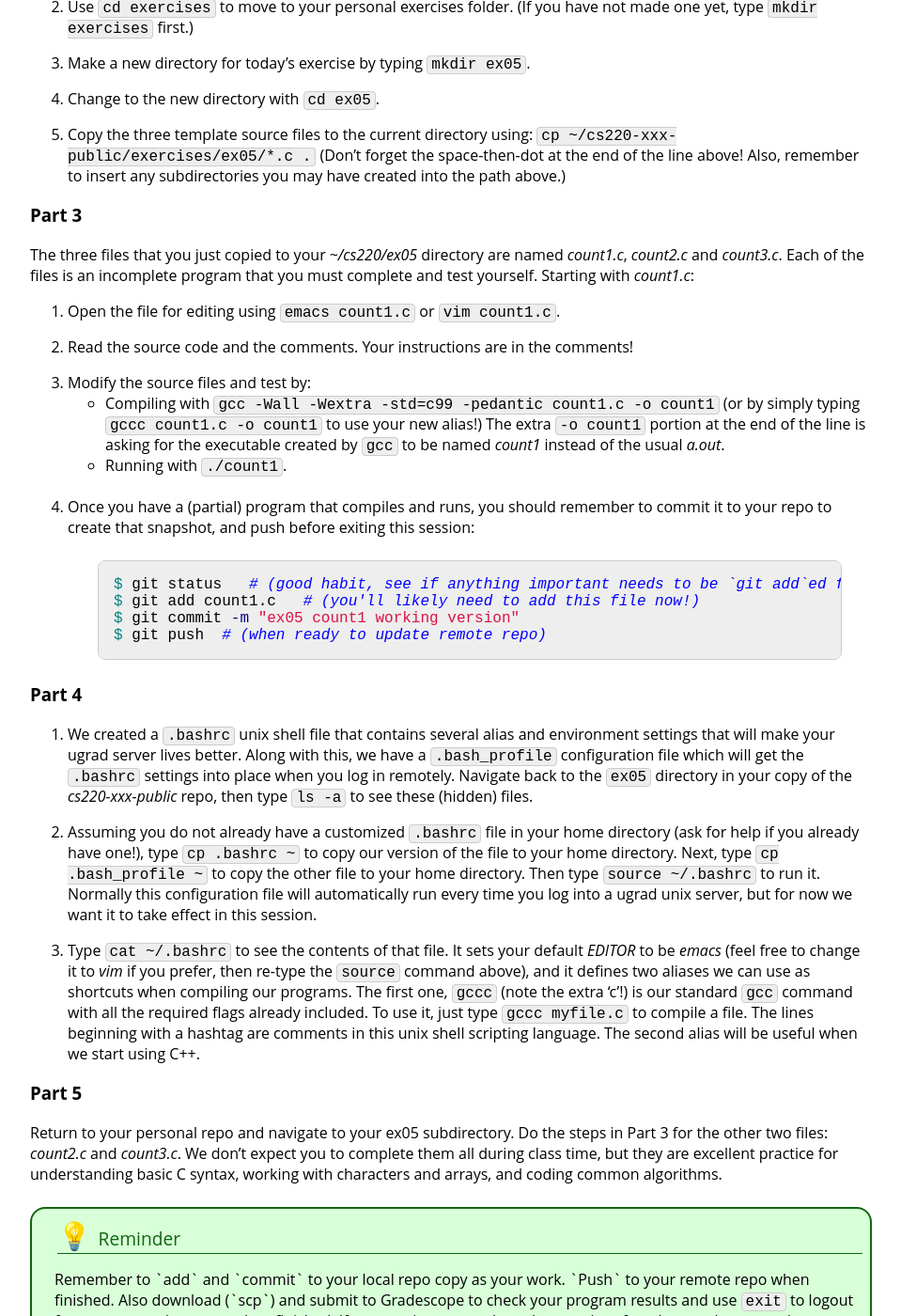
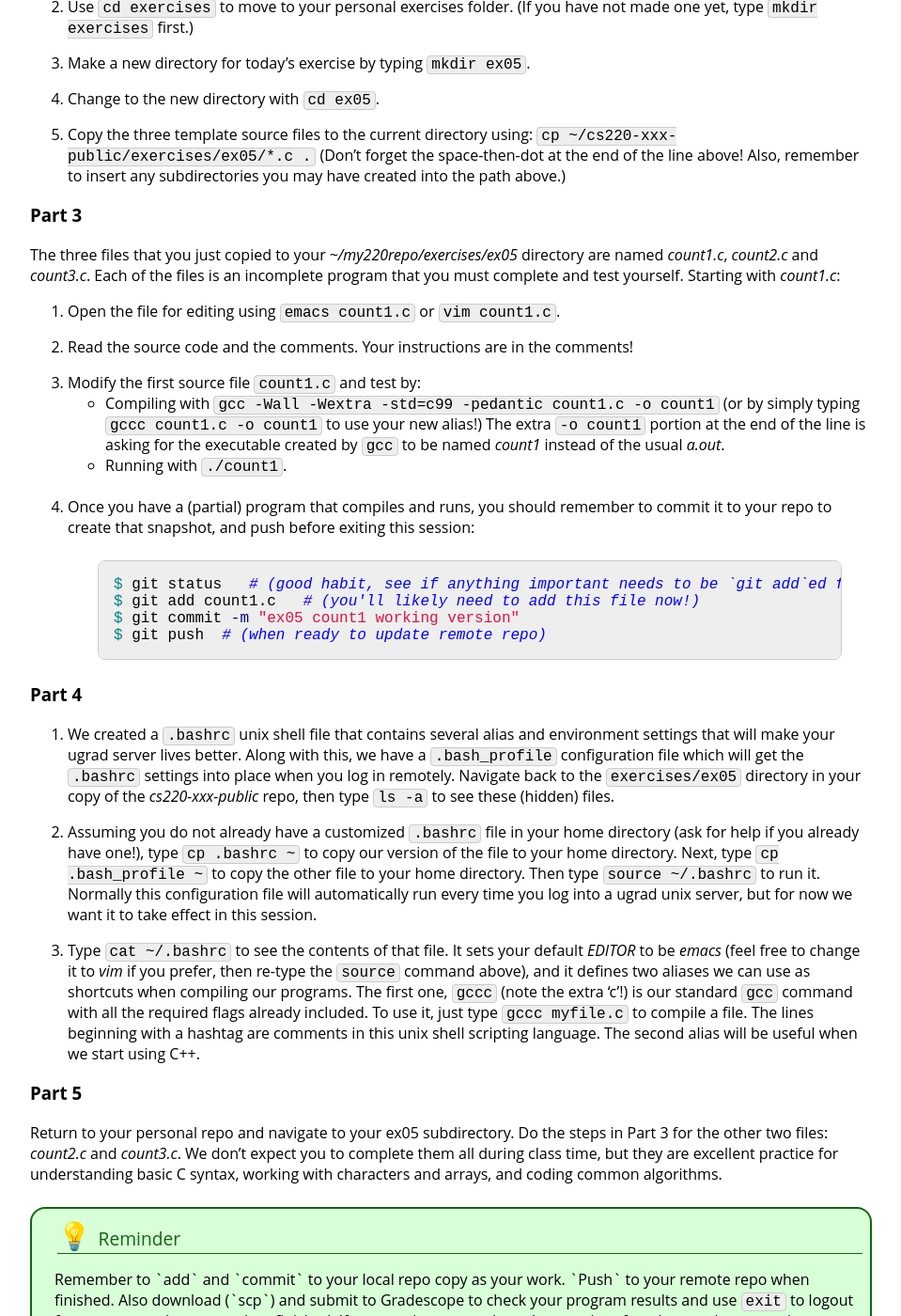
Before and after one commit to jhu-ip/cs220-f26, a Jekyll site: the page built from exercise/ex05.md, in a window 1280 px wide and 1400 px high, scrolled down 1441 px. Shown: the whole window at 94% size, without its empty margins (160-1119 px from the left). Built offline with Jekyll 4.4.1, drawn with Linux system fonts in a browser that asks for light colours.

Commit message:
clarified a few files/directories

```diff
--- a/exercise/ex05.md
+++ b/exercise/ex05.md
@@ -60,13 +60,13 @@ Log into an undergraduate cluster computer. Confirm that your personal working g
 5.	Copy the three template source files to the current directory using: `cp ~/cs220-xxx-public/exercises/ex05/*.c .` (Don't forget the space-then-dot at the end of the line above! Also, remember to insert any subdirectories you may have created into the path above.)
 
 ### Part 3
-The three files that you just copied to your *~/cs220/ex05* directory are named *count1.c*, *count2.c* and *count3.c*.  Each of the files is an incomplete program that you must complete and test yourself.  Starting with *count1.c*:
+The three files that you just copied to your *~/my220repo/exercises/ex05* directory are named *count1.c*, *count2.c* and *count3.c*.  Each of the files is an incomplete program that you must complete and test yourself.  Starting with *count1.c*:
 
 1.	Open the file for editing using `emacs count1.c` or `vim count1.c`.
 
-2.	Read the source code and the comments.  Your instructions are in the comments!
+2.	Read the source code and the comments. Your instructions are in the comments!
 
-3.	Modify the source files and test by:
+3.	Modify the first source file `count1.c` and test by:
 	* Compiling with `gcc -Wall -Wextra -std=c99 -pedantic count1.c -o count1` (or by simply typing `gccc count1.c -o count1` to use your new alias!) The extra `-o count1` portion at the end of the line is asking for the executable created by `gcc` to be named *count1* instead of the usual *a.out*.
 	* Running with `./count1`.<br><br>
 
@@ -80,7 +80,7 @@ $ git push  # (when ready to update remote repo)
 
 ### Part 4
 
-1.	We created a `.bashrc` unix shell file that contains several alias and environment settings that will make your ugrad server lives better. Along with this, we have a `.bash_profile` configuration file which will get the `.bashrc` settings into place when you log in remotely. Navigate back to the `ex05` directory in your copy of the *cs220-xxx-public* repo, then type `ls -a` to see these (hidden) files.
+1.	We created a `.bashrc` unix shell file that contains several alias and environment settings that will make your ugrad server lives better. Along with this, we have a `.bash_profile` configuration file which will get the `.bashrc` settings into place when you log in remotely. Navigate back to the `exercises/ex05` directory in your copy of the *cs220-xxx-public* repo, then type `ls -a` to see these (hidden) files.
 
 2.	Assuming you do not already have a customized `.bashrc` file in your home directory (ask for help if you already have one!), type `cp .bashrc ~` to copy our version of the file to your home directory. Next, type `cp .bash_profile ~` to copy the other file to your home directory. Then type `source ~/.bashrc` to run it. Normally this configuration file will automatically run every time you log into a ugrad unix server, but for now we want it to take effect in this session.
 
```
